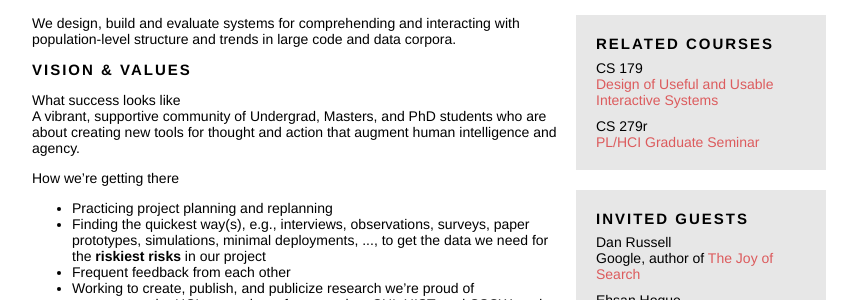
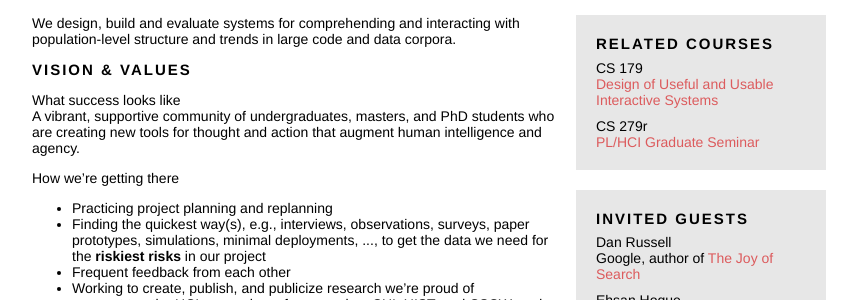
Before and after one commit to eglassman/eglassman.github.io, a Jekyll site: the page built from index.html, in a window 1280 px wide. Shown: the part 232-532 px from the top of the page, without its empty margins (211-1068 px from the left). Built offline with Jekyll 4.4.1, drawn with Linux system fonts in a browser that asks for light colours.

Commit message:
typo fix

```diff
--- a/index.html
+++ b/index.html
@@ -33,7 +33,7 @@ Students enrolled in 252r will select and present papers on PL topics including
     </div>
     <p>
     <span class="slightlybold">What success looks like</span><br>
-    A vibrant, supportive community of Undergrad, Masters, and PhD students who are about creating new tools for thought and action that augment human intelligence and agency.
+    A vibrant, supportive community of undergraduates, masters, and PhD students who are creating new tools for thought and action that augment human intelligence and agency.
     </p>
     <p>
     <span class="slightlybold">How we’re getting there</span><br>
```
